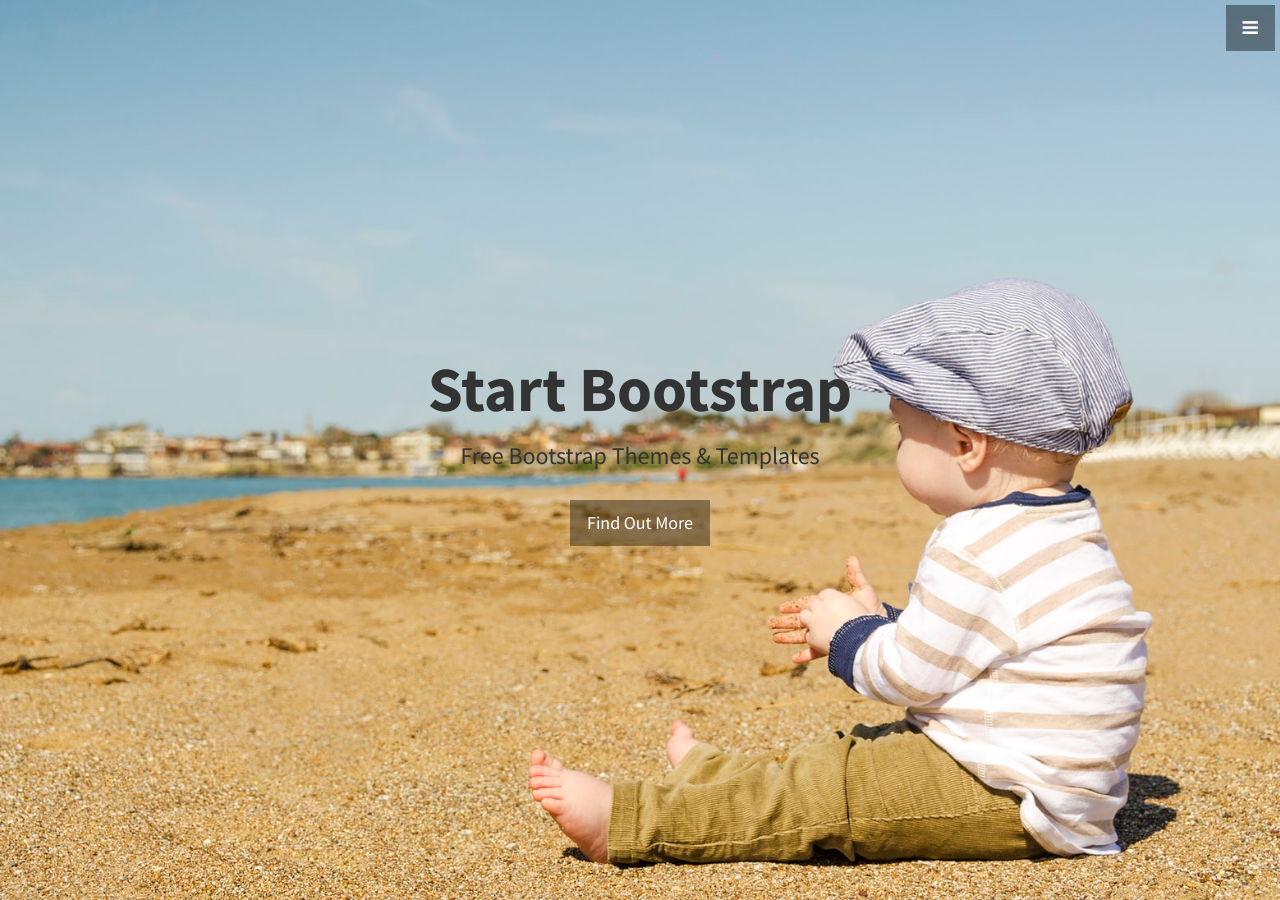
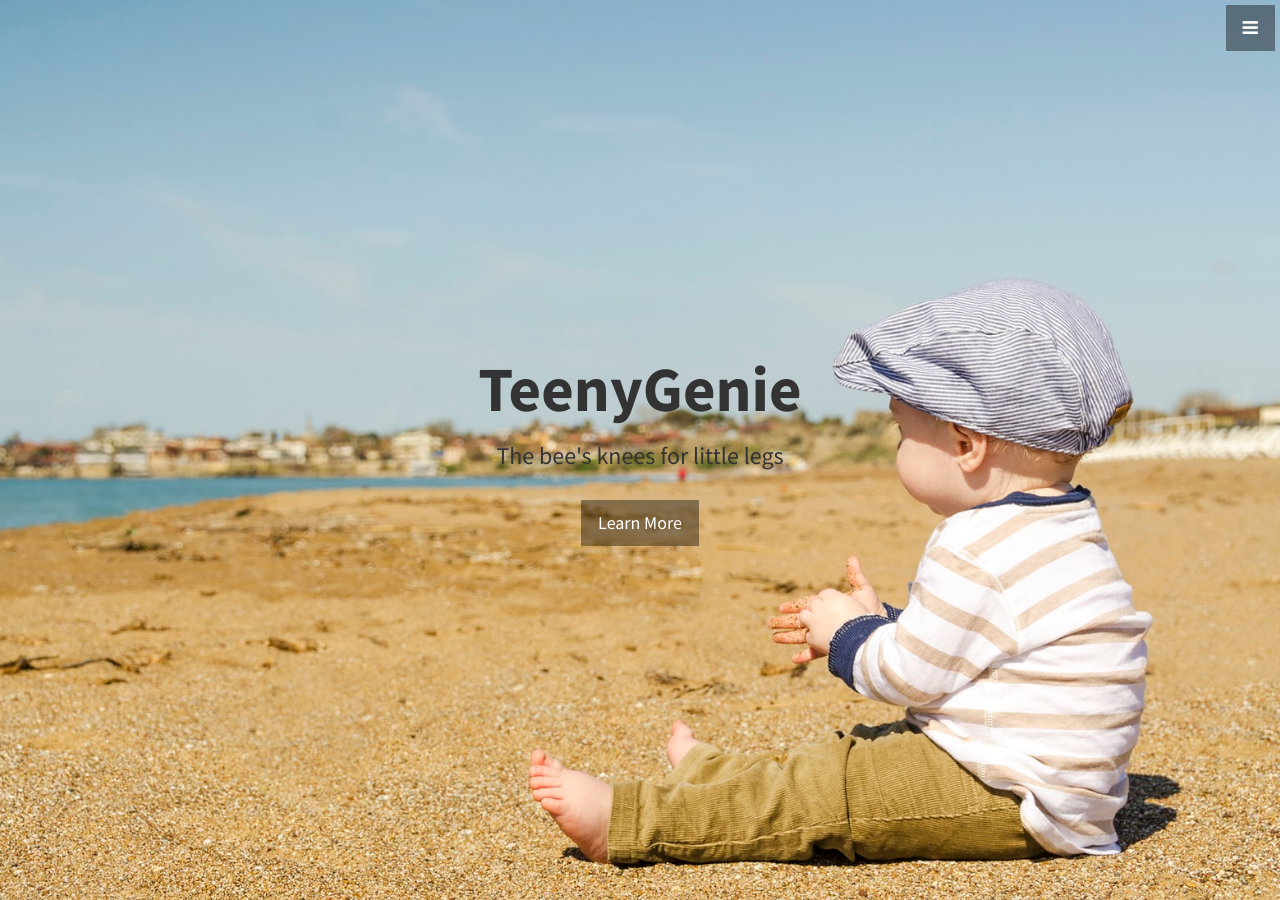
Before and after one commit to teenygenie/teenygenie.github.io, a Jekyll site: the page built from index.html, in a window 1280 px wide and 900 px high. Built offline with Jekyll 4.4.1, drawn with Linux system fonts in a browser that asks for light colours.

Commit message:
Update header.html

```diff
--- a/_includes/header.html
+++ b/_includes/header.html
@@ -1,8 +1,8 @@
 <header id="top" class="header">
   <div class="text-vertical-center">
-    <h1>Start Bootstrap</h1>
-    <h3>Free Bootstrap Themes &amp; Templates</h3>
+    <h1>TeenyGenie</h1>
+    <h3>The bee's knees for little legs</h3>
     <br>
-    <a href="#about" class="btn btn-dark btn-lg">Find Out More</a>
+    <a href="#about" class="btn btn-dark btn-lg">Learn More</a>
   </div>
 </header>
```
